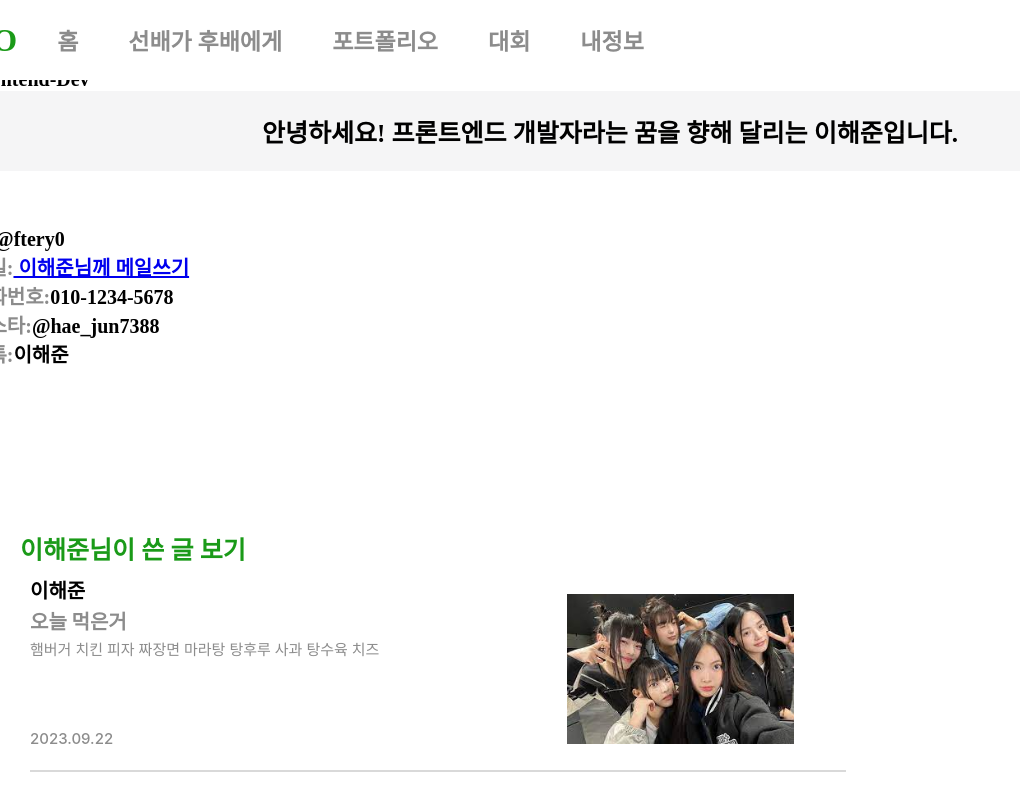
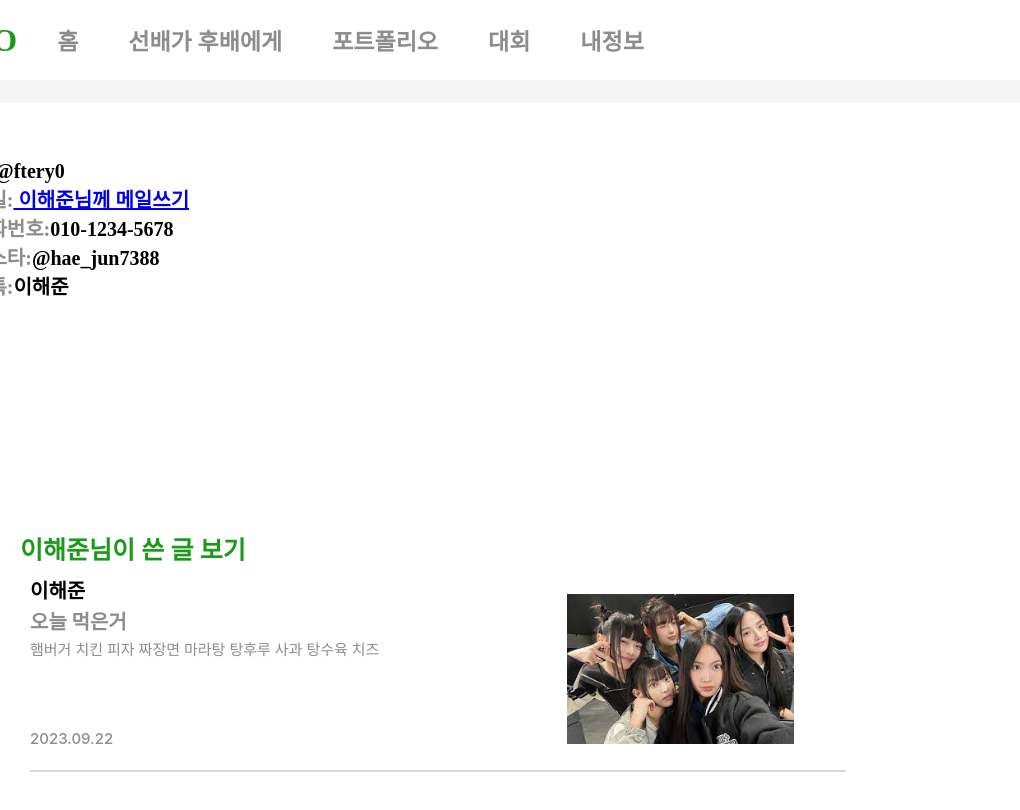
Before and after one commit to Sopo2023/SOPO_FRONTLAST, a React (Create React App) app in the folder SOPOLAST/: page /Mypage in a window 1280 px wide. Shown: the top 810 px of the page, without its empty margins (0-1020 px from the left). Built offline with nearby package versions, Linux system fonts and the light colour scheme.

Commit message:
fix :: 화면 정렬 오류

```diff
--- a/SOPOLAST/src/Components/Main/main.css
+++ b/SOPOLAST/src/Components/Main/main.css
@@ -7,7 +7,6 @@
   justify-content: center;
 
 }
-
 .content{
   position: absolute;
   top: 0;
--- a/SOPOLAST/src/Components/Mypage/mypage.css
+++ b/SOPOLAST/src/Components/Mypage/mypage.css
@@ -52,7 +52,7 @@ ul {
   color: #1a9a18;
 }
 .top {
-  margin: 0;
+  position: absolute;
   align-items: flex-start;
 }
 .top1 {
--- a/SOPOLAST/src/Components/Portfolio/portfolioMain.js
+++ b/SOPOLAST/src/Components/Portfolio/portfolioMain.js
@@ -9,10 +9,9 @@ export default function Portfolio() {
   const navigate = useNavigate();
   return (
     <div className='main'>
-
       <div className="content">
       <Head />
-        </div>
+
 
         <div className='searchBox'>
         <div className="search">
@@ -77,6 +76,7 @@ export default function Portfolio() {
         </div>
       </div>
       </div>
+      </div>
   );
 }
 
```
